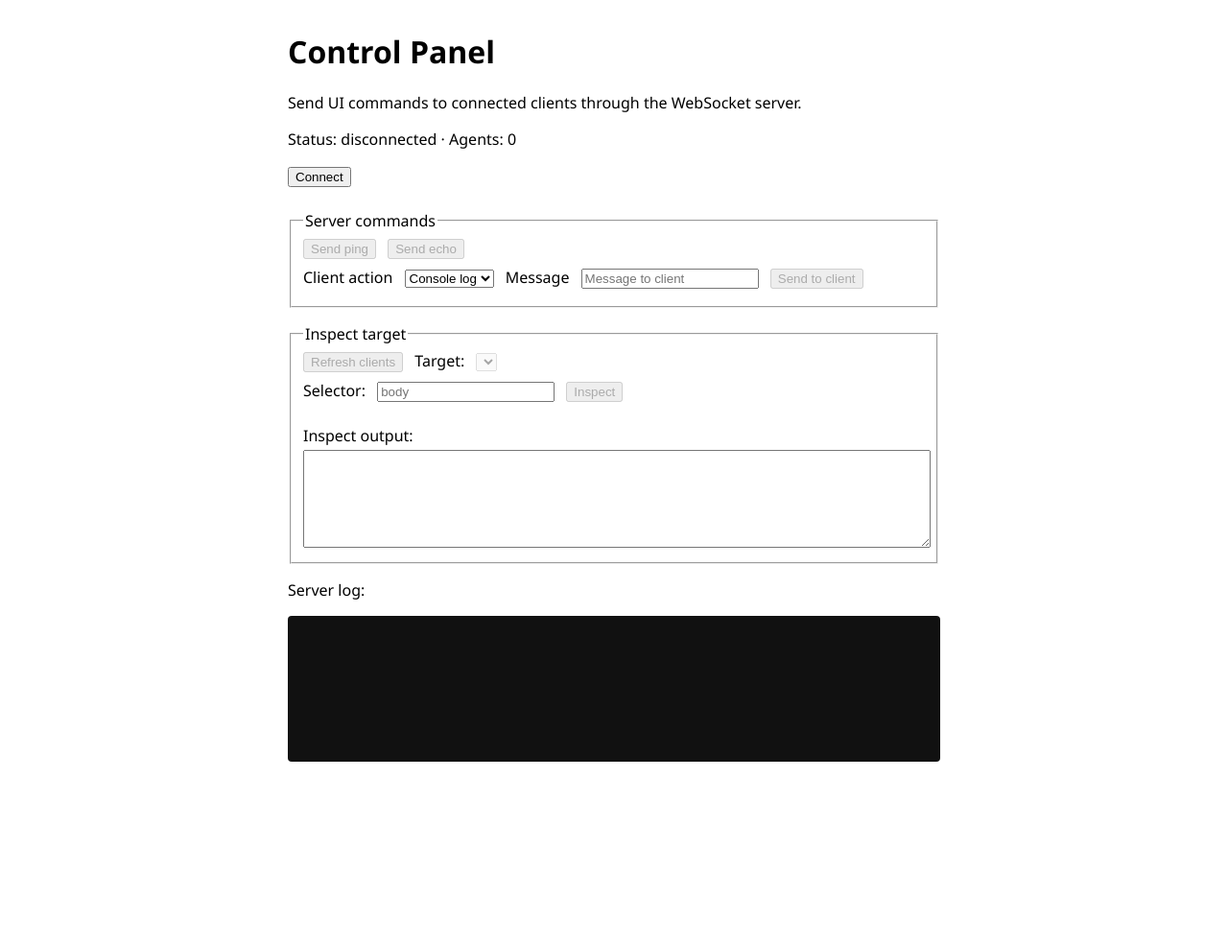
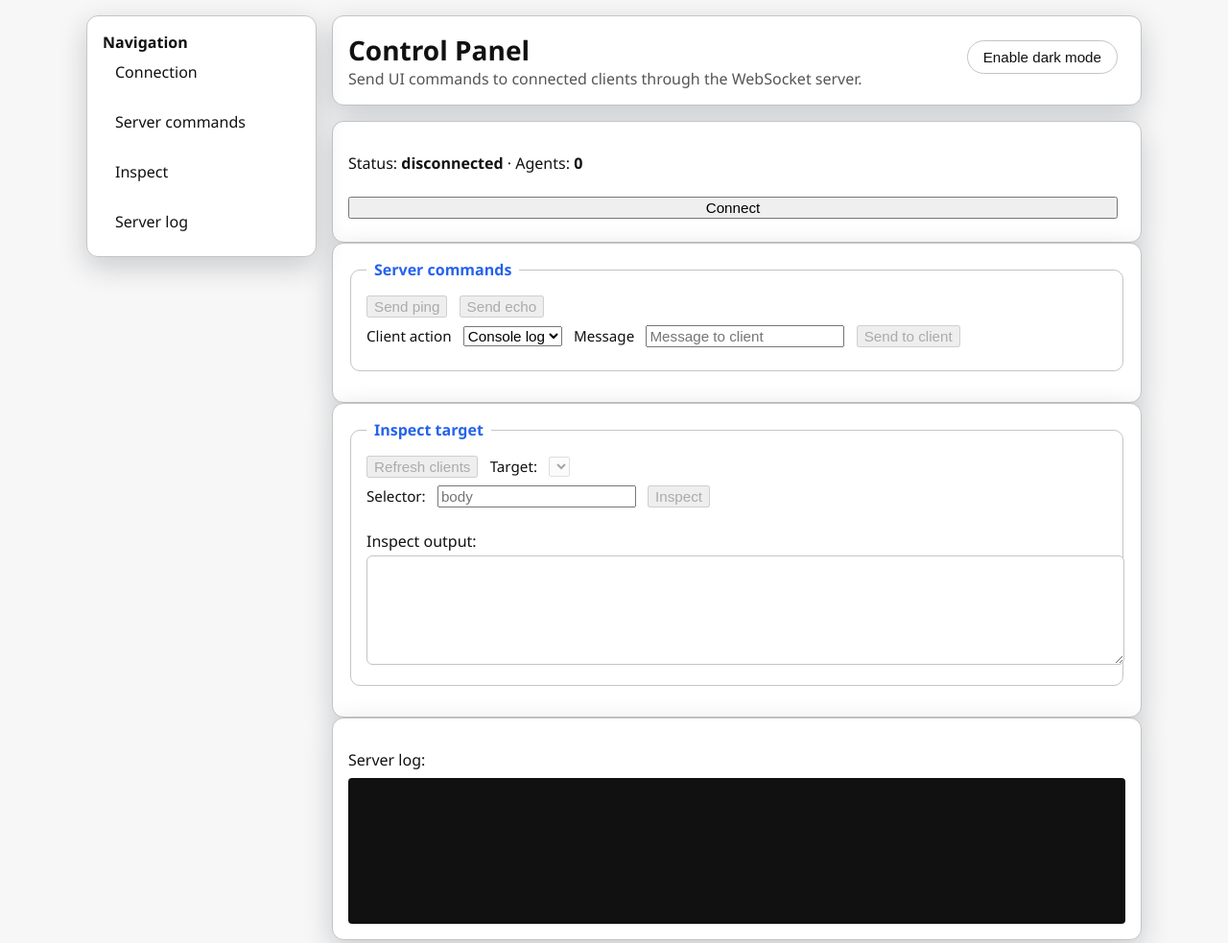
Before and after one commit to dqtweb/proxysv, a plain HTML site: page client/control.html in a window 1280 px wide. Shown: the top 983 px of the page at 96% size. Before the commit the page ends 826 px from the top, so only its background shows below. Drawn offline with Linux system fonts and the light colour scheme.

Commit message:
Refactor control panel layout and styling; update WebSocket endpoint configuration

```diff
--- a/client/control.html
+++ b/client/control.html
@@ -4,26 +4,126 @@
   <meta charset="UTF-8" />
   <title>Control Panel</title>
   <style>
+    :root {
+      font-family: "Segoe UI", system-ui, sans-serif;
+      color-scheme: light dark;
+      --bg: #f7f7f7;
+      --panel: #ffffff;
+      --border: #c4c4c4;
+      --text: #111;
+      --accent: #2563eb;
+      --muted: #555;
+    }
+
     body {
-      font-family: "Segoe UI", system-ui, sans-serif;
-      max-width: 680px;
-      margin: 2rem auto;
-      padding: 0 1rem;
+      background: var(--bg);
+      color: var(--text);
+      margin: 0;
+      min-height: 100vh;
     }
+
+    body[data-theme="dark"] {
+      --bg: #0f172a;
+      --panel: #1e293b;
+      --border: #334155;
+      --text: #e2e8f0;
+      --accent: #93c5fd;
+      --muted: #a5b4fc;
+    }
+
+    body {
+      padding: 1rem;
+    }
+
+    .layout {
+      display: grid;
+      grid-template-columns: 240px 1fr;
+      gap: 1rem;
+      max-width: 1100px;
+      margin: 0 auto;
+    }
+
+    .panel {
+      background: var(--panel);
+      border: 1px solid var(--border);
+      border-radius: 12px;
+      padding: 1rem;
+      box-shadow: 0 10px 30px rgba(15, 23, 42, 0.2);
+    }
+
+    .sidebar {
+      position: sticky;
+      top: 1rem;
+      align-self: start;
+    }
+
+    .sidebar nav {
+      display: flex;
+      flex-direction: column;
+      gap: 0.75rem;
+    }
+
+    .sidebar nav a {
+      color: var(--text);
+      text-decoration: none;
+      padding: 0.5rem 0.75rem;
+      border-radius: 6px;
+      border: 1px solid transparent;
+    }
+
+    .sidebar nav a:hover {
+      border-color: var(--accent);
+      color: var(--accent);
+    }
+
+    .hero {
+      margin-bottom: 1rem;
+      display: flex;
+      align-items: center;
+      justify-content: space-between;
+      gap: 1rem;
+    }
+
+    .hero h1 {
+      margin: 0;
+      font-size: 1.75rem;
+    }
+
+    .hero button {
+      border-radius: 999px;
+      border: 1px solid var(--border);
+      background: transparent;
+      padding: 0.5rem 1rem;
+      color: var(--text);
+    }
+
+    .hero button:hover {
+      border-color: var(--accent);
+      color: var(--accent);
+    }
+
     label,
     select,
     input,
     button {
       margin-right: 0.5rem;
       margin-bottom: 0.5rem;
+      font-size: 0.95rem;
     }
+
     textarea {
       width: 100%;
       height: 6rem;
       font-family: monospace;
+      border-radius: 6px;
+      border: 1px solid var(--border);
+      background: var(--panel);
+      color: var(--text);
+      padding: 0.5rem;
     }
+
     #log {
-      background: #111;
+      background: #0f172a;
       color: #f8f8f2;
       padding: 0.75rem;
       border-radius: 4px;
@@ -31,21 +131,79 @@
       white-space: pre-wrap;
       font-family: monospace;
     }
+
+    #log.light {
+      background: #111;
+    }
+
+    fieldset {
+      border-radius: 10px;
+      border: 1px solid var(--border);
+      padding: 1rem;
+      margin-bottom: 1rem;
+      background: var(--panel);
+    }
+
+    fieldset legend {
+      padding: 0 0.5rem;
+      font-weight: 600;
+      color: var(--accent);
+    }
+
+    .section-content {
+      display: flex;
+      flex-direction: column;
+      gap: 0.5rem;
+    }
+
+    @media (max-width: 768px) {
+      .layout {
+        grid-template-columns: 1fr;
+      }
+
+      .sidebar {
+        position: static;
+      }
+    }
+
 </style>
 </head>
-<body>
+<body data-theme="light">
+  <div class="layout">
+    <aside class="sidebar">
+      <div class="panel">
+        <strong>Navigation</strong>
+        <nav>
+          <a href="#connection">Connection</a>
+          <a href="#commands">Server commands</a>
+          <a href="#inspect">Inspect</a>
+          <a href="#log">Server log</a>
+        </nav>
+      </div>
+    </aside>
+    <main>
+      <section class="panel hero">
+        <div>
           <h1>Control Panel</h1>
-  <p>Send UI commands to connected clients through the WebSocket server.</p>
+          <p style="color: var(--muted); margin: 0;">
+            Send UI commands to connected clients through the WebSocket server.
+          </p>
+        </div>
+        <button id="theme-toggle" type="button">Enable dark mode</button>
+      </section>
+
+      <section class="panel" id="connection">
+        <div class="section-content">
           <p>
-    Status: <span id="status">disconnected</span> · Agents:
-    <span id="client-count">0</span>
+            Status: <strong id="status">disconnected</strong> · Agents:
+            <strong id="client-count">0</strong>
           </p>
-
-  <div>
           <button id="connect">Connect</button>
         </div>
+      </section>
 
-  <fieldset style="margin-top:1rem">
+      <section class="panel" id="commands">
+        <fieldset>
           <legend>Server commands</legend>
           <div>
             <button id="ping" disabled>Send ping</button>
@@ -62,8 +220,10 @@
             <button id="send-client-command" disabled>Send to client</button>
           </div>
         </fieldset>
+      </section>
 
-  <fieldset style="margin-top:1rem">
+      <section class="panel" id="inspect">
+        <fieldset>
           <legend>Inspect target</legend>
           <div>
             <button id="refresh-clients" disabled>Refresh clients</button>
@@ -80,9 +240,14 @@
             <textarea id="inspect-output" readonly></textarea>
           </div>
         </fieldset>
+      </section>
 
-  <p>Server log:</p>
+      <section class="panel">
+        <p style="margin-bottom:0.5rem">Server log:</p>
         <div id="log"></div>
+      </section>
+    </main>
+  </div>
 
   <script>
     const connectButton = document.getElementById("connect");
@@ -99,9 +264,41 @@
     const actionSelect = document.getElementById("action");
     const messageInput = document.getElementById("message");
     const sendClientCommandButton = document.getElementById("send-client-command");
+    const themeToggle = document.getElementById("theme-toggle");
+
+    const endpoint =
+      window.WS_PROXY_ENDPOINT?.trim() ||
+      "ws://localhost:65432";
 
     let socket;
     let clients = [];
+    let currentTheme = "light";
+
+    function setTheme(theme) {
+      const body = document.body;
+      const normalized = theme === "dark" ? "dark" : "light";
+      currentTheme = normalized;
+      body.setAttribute("data-theme", normalized);
+      log.classList.toggle("light", normalized === "light");
+      themeToggle.textContent =
+        normalized === "dark" ? "Enable light mode" : "Enable dark mode";
+      try {
+        localStorage.setItem("controlTheme", normalized);
+      } catch (err) {
+        console.error("Unable to save theme preference", err);
+      }
+    }
+
+    const savedTheme = localStorage.getItem("controlTheme");
+    if (savedTheme) {
+      setTheme(savedTheme);
+    } else {
+      setTheme("light");
+    }
+
+    themeToggle.addEventListener("click", () => {
+      setTheme(currentTheme === "dark" ? "light" : "dark");
+    });
 
     function appendLog(message) {
       log.textContent += message + "\n";
@@ -146,7 +343,7 @@
         socket.close();
       }
 
-      socket = new WebSocket("ws://localhost:65432");
+      socket = new WebSocket(endpoint);
       appendLog("→ connecting...");
 
       socket.addEventListener("open", () => {
```
Also changed, not shown: client/inject.js (+2 -6 lines). Lines whose indentation alone changed are shown as unchanged.
